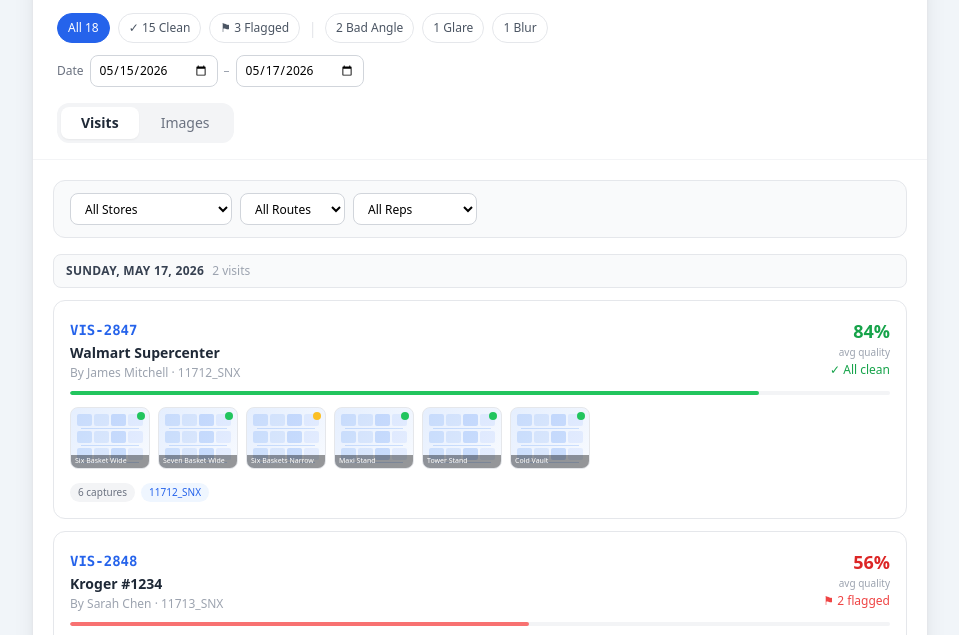
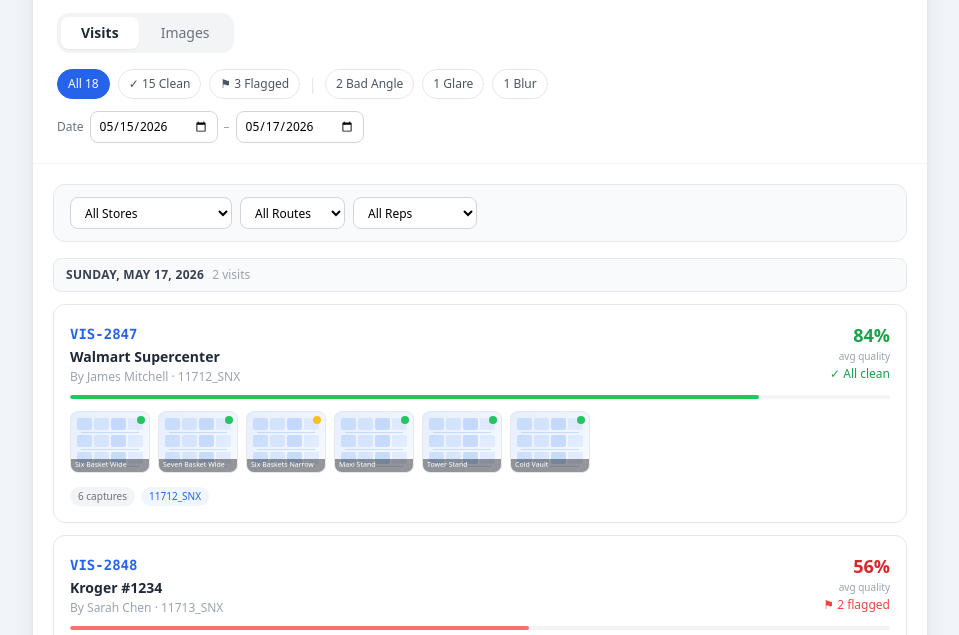
Before and after one commit to raviteja-pingali/portal_updated, a plain HTML site: page image-repo-mockup.html in a window 1280 px wide. Shown: the part 122-757 px from the top of the page, without its empty margins (160-1119 px from the left). Drawn offline with nearby package versions, Linux system fonts and the light colour scheme.

Commit message:
Move toggle above all filters

```diff
--- a/image-repo-mockup.html
+++ b/image-repo-mockup.html
@@ -40,11 +40,21 @@
         <span id="hdr_count" class="text-xs bg-gray-100 text-gray-500 px-3 py-1 rounded-full font-medium"></span>
       </div>
 
+      <!-- Toggle (segmented control) — above all filters -->
+      <div class="mb-4">
+        <div class="inline-flex bg-gray-100 rounded-xl p-1 gap-0.5" id="modeToggle">
+          <button id="toggle_visits" onclick="switchTab('visits')"
+            class="px-5 py-1.5 rounded-lg text-sm font-medium transition-all">Visits</button>
+          <button id="toggle_images" onclick="switchTab('images')"
+            class="px-5 py-1.5 rounded-lg text-sm font-medium transition-all">Images</button>
+        </div>
+      </div>
+
       <!-- Shared: quality / fraud pills -->
       <div id="sharedPills" class="mb-3"></div>
 
       <!-- Shared: date range -->
-      <div class="flex flex-wrap gap-2 items-center mb-4">
+      <div class="flex flex-wrap gap-2 items-center mb-1">
         <div class="flex items-center gap-1.5">
           <span class="text-xs text-gray-500 font-medium">Date</span>
           <input id="date_from" type="date" value="2026-05-15" onchange="render(null)"
@@ -52,16 +62,6 @@
           <span class="text-xs text-gray-400">–</span>
           <input id="date_to" type="date" value="2026-05-17" onchange="render(null)"
             class="border border-gray-300 rounded-lg px-2 py-1 h-8 bg-white outline-none focus:ring-1 focus:ring-blue-400">
-        </div>
-      </div>
-
-      <!-- Toggle (segmented control) -->
-      <div class="flex items-center gap-3">
-        <div class="inline-flex bg-gray-100 rounded-xl p-1 gap-0.5" id="modeToggle">
-          <button id="toggle_visits" onclick="switchTab('visits')"
-            class="px-5 py-1.5 rounded-lg text-sm font-medium transition-all">Visits</button>
-          <button id="toggle_images" onclick="switchTab('images')"
-            class="px-5 py-1.5 rounded-lg text-sm font-medium transition-all">Images</button>
         </div>
       </div>
     </div>
```
